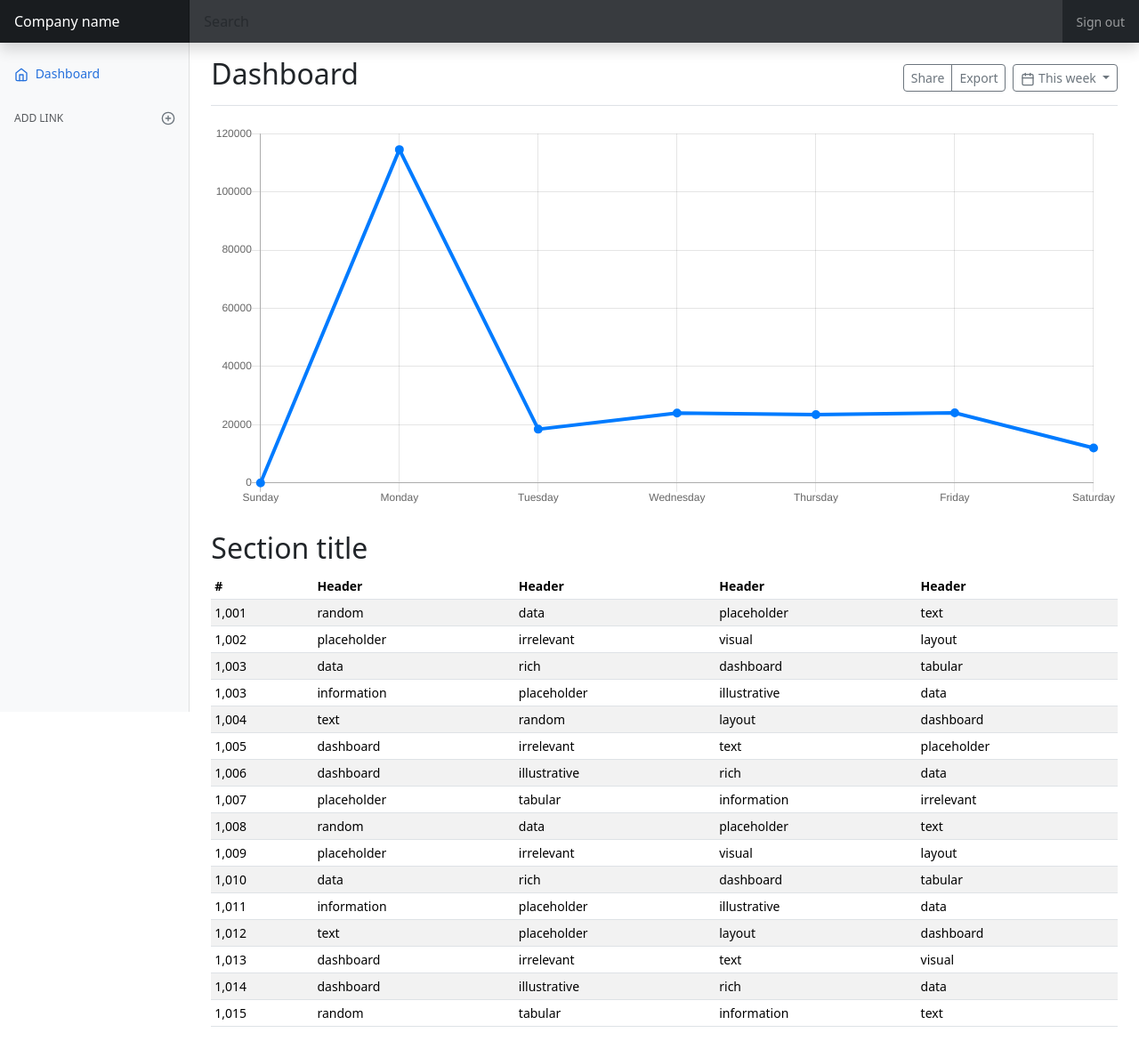
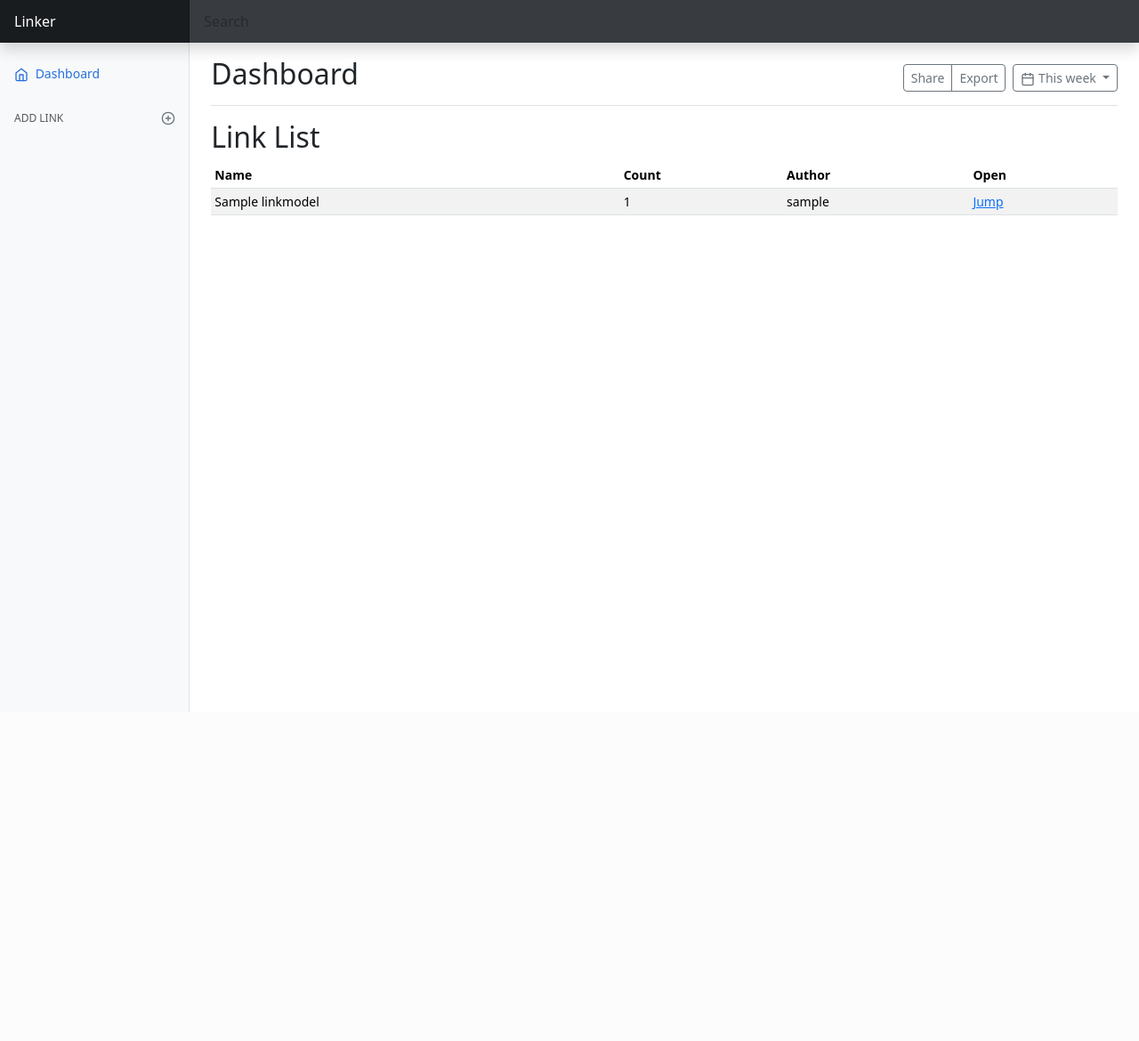
Before and after one commit to woshishabii/ShortLink, a Django app: page / in a window 1280 px wide. Shown: the whole page at 89% size. After the commit the page ends 800 px from the top, so only its background shows below. Run offline with Django 4.2, Linux system fonts and the light colour scheme; tables that the repository leaves empty hold one stand-in row (values such as "Sample post"); some libraries are stand-ins or nearby versions.

Commit message:
second edition of index.html

```diff
--- a/linker/templates/linker/index.html
+++ b/linker/templates/linker/index.html
@@ -136,18 +136,20 @@
 <body>
 
 <header class="navbar navbar-dark sticky-top bg-dark flex-md-nowrap p-0 shadow">
-    <a class="navbar-brand col-md-3 col-lg-2 me-0 px-3" href="#">Company name</a>
+    <a class="navbar-brand col-md-3 col-lg-2 me-0 px-3" href="{% url 'linker:index' %}">Linker</a>
     <button class="navbar-toggler position-absolute d-md-none collapsed" type="button" data-bs-toggle="collapse"
             data-bs-target="#sidebarMenu" aria-controls="sidebarMenu" aria-expanded="false"
             aria-label="Toggle navigation">
         <span class="navbar-toggler-icon"></span>
     </button>
     <input class="form-control form-control-dark w-100" type="text" placeholder="Search" aria-label="Search">
+    <!--
     <div class="navbar-nav">
         <div class="nav-item text-nowrap">
             <a class="nav-link px-3" href="#">Sign out</a>
         </div>
     </div>
+    -->
 </header>
 
 <div class="container-fluid">
@@ -196,133 +198,28 @@
                 </div>
             </div>
 
-            <canvas class="my-4 w-100" id="myChart" width="900" height="380"></canvas>
+            <!-- <canvas class="my-4 w-100" id="myChart" width="900" height="380"></canvas> -->
 
-            <h2>Section title</h2>
+            <h2>Link List</h2>
             <div class="table-responsive">
                 <table class="table table-striped table-sm">
                     <thead>
                     <tr>
-                        <th scope="col">#</th>
-                        <th scope="col">Header</th>
-                        <th scope="col">Header</th>
-                        <th scope="col">Header</th>
-                        <th scope="col">Header</th>
+                        <th scope="col">Name</th>
+                        <th scope="col">Count</th>
+                        <th scope="col">Author</th>
+                        <th scope="col">Open</th>
                     </tr>
                     </thead>
                     <tbody>
+                    {% for link in links %}
                     <tr>
-                        <td>1,001</td>
-                        <td>random</td>
-                        <td>data</td>
-                        <td>placeholder</td>
-                        <td>text</td>
+                        <td>{{ link.name }}</td>
+                        <td>{{ link.count }}</td>
+                        <td>{{ link.author }}</td>
+                        <td><a href="{% url 'linker:redirect' link.lid %}">Jump</a></td>
                     </tr>
-                    <tr>
-                        <td>1,002</td>
-                        <td>placeholder</td>
-                        <td>irrelevant</td>
-                        <td>visual</td>
-                        <td>layout</td>
-                    </tr>
-                    <tr>
-                        <td>1,003</td>
-                        <td>data</td>
-                        <td>rich</td>
-                        <td>dashboard</td>
-                        <td>tabular</td>
-                    </tr>
-                    <tr>
-                        <td>1,003</td>
-                        <td>information</td>
-                        <td>placeholder</td>
-                        <td>illustrative</td>
-                        <td>data</td>
-                    </tr>
-                    <tr>
-                        <td>1,004</td>
-                        <td>text</td>
-                        <td>random</td>
-                        <td>layout</td>
-                        <td>dashboard</td>
-                    </tr>
-                    <tr>
-                        <td>1,005</td>
-                        <td>dashboard</td>
-                        <td>irrelevant</td>
-                        <td>text</td>
-                        <td>placeholder</td>
-                    </tr>
-                    <tr>
-                        <td>1,006</td>
-                        <td>dashboard</td>
-                        <td>illustrative</td>
-                        <td>rich</td>
-                        <td>data</td>
-                    </tr>
-                    <tr>
-                        <td>1,007</td>
-                        <td>placeholder</td>
-                        <td>tabular</td>
-                        <td>information</td>
-                        <td>irrelevant</td>
-                    </tr>
-                    <tr>
-                        <td>1,008</td>
-                        <td>random</td>
-                        <td>data</td>
-                        <td>placeholder</td>
-                        <td>text</td>
-                    </tr>
-                    <tr>
-                        <td>1,009</td>
-                        <td>placeholder</td>
-                        <td>irrelevant</td>
-                        <td>visual</td>
-                        <td>layout</td>
-                    </tr>
-                    <tr>
-                        <td>1,010</td>
-                        <td>data</td>
-                        <td>rich</td>
-                        <td>dashboard</td>
-                        <td>tabular</td>
-                    </tr>
-                    <tr>
-                        <td>1,011</td>
-                        <td>information</td>
-                        <td>placeholder</td>
-                        <td>illustrative</td>
-                        <td>data</td>
-                    </tr>
-                    <tr>
-                        <td>1,012</td>
-                        <td>text</td>
-                        <td>placeholder</td>
-                        <td>layout</td>
-                        <td>dashboard</td>
-                    </tr>
-                    <tr>
-                        <td>1,013</td>
-                        <td>dashboard</td>
-                        <td>irrelevant</td>
-                        <td>text</td>
-                        <td>visual</td>
-                    </tr>
-                    <tr>
-                        <td>1,014</td>
-                        <td>dashboard</td>
-                        <td>illustrative</td>
-                        <td>rich</td>
-                        <td>data</td>
-                    </tr>
-                    <tr>
-                        <td>1,015</td>
-                        <td>random</td>
-                        <td>tabular</td>
-                        <td>information</td>
-                        <td>text</td>
-                    </tr>
+                    {% endfor %}
                     </tbody>
                 </table>
             </div>
--- a/linker/views.py
+++ b/linker/views.py
@@ -11,7 +11,11 @@ from . import forms
 
 def index(request):
     num = models.LinkModel.objects.aggregate(Count('lid'))['lid__count']
-    return render(request, 'linker/index.html', {'num': num})
+    context = {
+        'num': num,
+        'links': models.LinkModel.objects.order_by('-count')
+    }
+    return render(request, 'linker/index.html', context)
 
 
 '''
```
